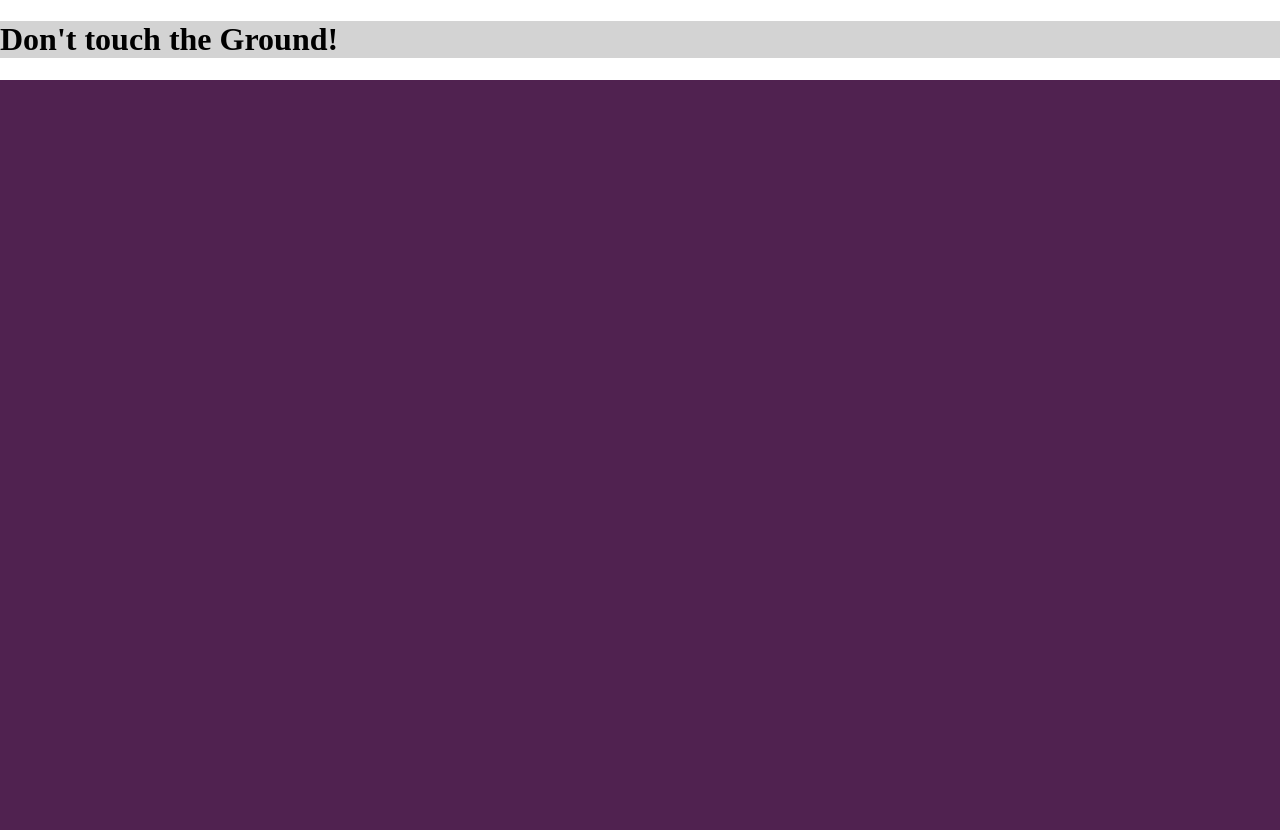
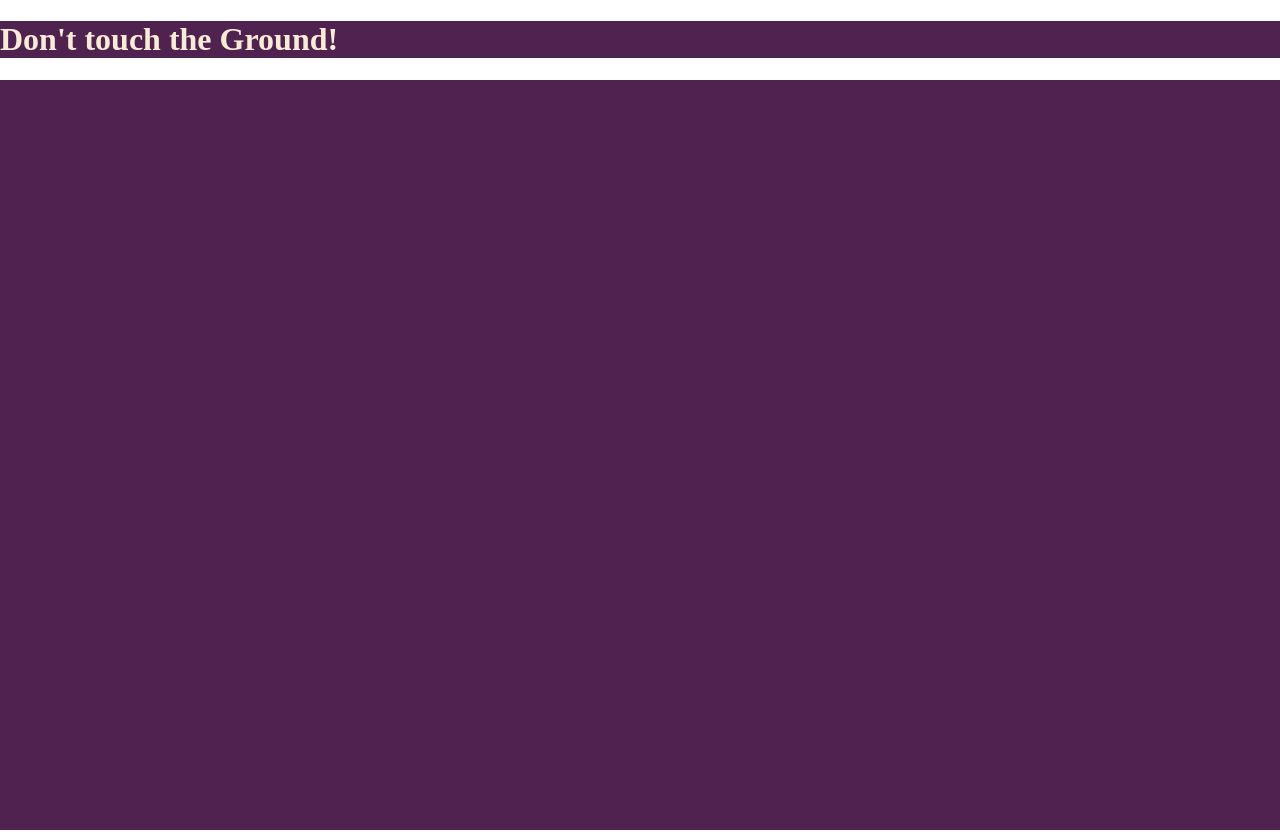
Before and after one commit to MicahRallie/MicahRallie.github.io, a plain HTML site: page projects/platformer/index.html in a window 1280 px wide. Shown: the top 834 px of the page. Drawn offline with nearby package versions, Linux system fonts and the light colour scheme.

Commit message:
<message about commit>

```diff
--- a/projects/platformer/index.html
+++ b/projects/platformer/index.html
@@ -16,6 +16,6 @@
     <img id="cannon" src="images/cannon.png" />
     <img id="player" src="images/halle.png" />
     <img id="projectile" src="images/projectile.png" />
-    <img src="https://upload.wikimedia.org/wikipedia/commons/b/bd/Test.svg" />
+
   </body>
 </html>
--- a/projects/platformer/platformer.css
+++ b/projects/platformer/platformer.css
@@ -11,5 +11,6 @@ img {
 }
 
 #specialMessage{
-  background-color: lightgray;
+  background-color: rgb(80, 34, 80);
+  color:antiquewhite
 }
--- a/projects/platformer/platformer.js
+++ b/projects/platformer/platformer.js
@@ -95,6 +95,8 @@ $(function () {
       createCannon("top", 820, 6000)
 
 
+
+
     /////////////////////////////////////////////////
     //////////ONLY CHANGE ABOVE THIS POINT///////////
     /////////////////////////////////////////////////
```
